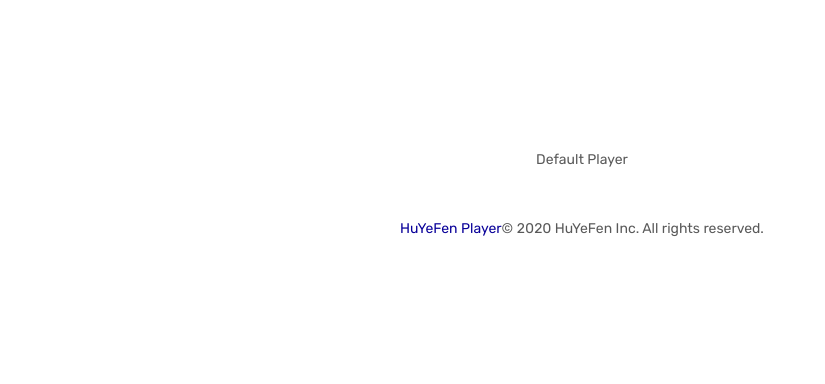
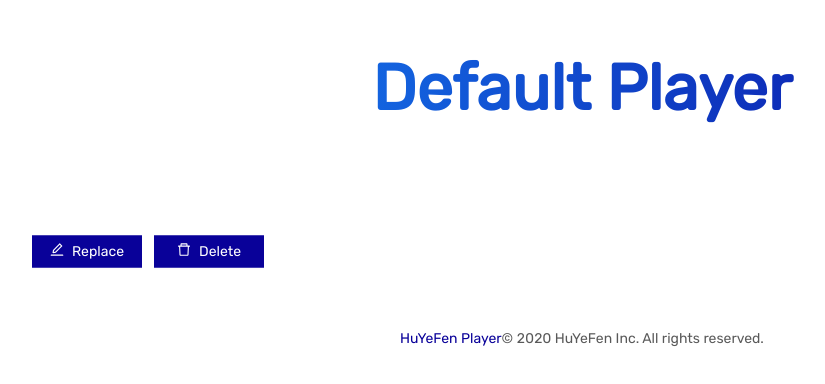
Before and after one commit to gotrongluan/huyefen-player, a React (Create React App) app: page /default in a window 1280 px wide. Shown: the part 206-590 px from the top of the page, without its empty margins (58-883 px from the left). Built offline with nearby package versions, Linux system fonts and the light colour scheme.

Commit message:
default page -> frame, upload

```diff
--- a/src/Player/default.js
+++ b/src/Player/default.js
@@ -1,12 +1,109 @@
-import React from 'react';
+import React, { useState } from 'react';
+import { Input, Upload, Button, message } from 'antd';
+import { PlayCircleFilled, UploadOutlined, LoadingOutlined, CloudUploadOutlined, DeleteOutlined, EditOutlined, DeleteFilled, CloseOutlined } from '@ant-design/icons';
 import styles from './default.module.scss';
 
 const DefaultPlayer = () => {
+    const [file, setFile] = useState(null);
+    const [fileName, setFileName] = useState('');
+    const [editing, setEditing] = useState(false);
+    const [videoUrl, setVideoUrl] = useState('s');
+    const [processing, setProcessing] = useState(false);
+    const handleCloseChange = () => {
+
+    };
+    const handleChange = () => {
+
+    };
+    const handleDelete = () => {
+
+    };
+    const handleBeforeUpload = () => {
+
+    };
+    const handleRemoveFile = () => {
+
+    };
+    const handleUpload = () => {
+
+    };
+    const uploadProps = {
+        accept: 'video/mp4',
+        name: 'videoFile',
+        beforeUpload: handleBeforeUpload,
+        openFileDialogOnClick: !file,
+        showUploadList: false
+    };
     return (
         <div className={styles.defaultPlayer}>
             <div className={styles.title}>Default Player</div>
             <div className={styles.main}>
+                {videoUrl && (
+                    <div className={styles.videoAndBtns}>
+                        <div className={styles.video}>
 
+                        </div>
+                        <div className={styles.btns}>
+                            {editing ? (
+                                <Button onClick={handleCloseChange}>
+                                    <CloseOutlined /> Close
+                                </Button>
+                            ) : (
+                                <>
+                                    <Button onClick={handleChange}>
+                                        <EditOutlined /> Replace
+                                    </Button>
+                                    <Button onClick={handleDelete} style={{ marginLeft: '12px' }}>
+                                        <DeleteOutlined /> Delete
+                                    </Button>
+                                </>
+                            )}
+                        </div>
+                    </div>
+                )}
+                {(!videoUrl || editing) && (
+                    <div className={styles.uploader}>
+                        <div className={styles.warning}>
+                            HuYeFen player only suport .mp4 video file. The video must less than 100MB.
+                        </div>
+                        <div className={styles.upload}>
+                            <Input
+                                disabled={processing}
+                                value={fileName}
+                                placeholder="No file selected."
+                                addonBefore={(
+                                    <span className={styles.addOnBefore}>
+                                        <PlayCircleFilled style={{ color: '#090199', position: 'relative', top: '1px' }} />
+                                        <span className={styles.text}>Video file:</span>
+                                    </span>
+                                )}
+                                size="large"
+                                addonAfter={(
+                                    <span className={styles.addOnAfter}>
+                                        {!file ? (
+                                            <Upload {...uploadProps}>
+                                                <span className={styles.btn}>
+                                                    <UploadOutlined />
+                                                </span>
+                                            </Upload>
+                                        ) : processing ? (
+                                            <LoadingOutlined spin />
+                                        ) : (
+                                            <span>
+                                                <span className={styles.btn} onClick={handleUpload}>
+                                                    <CloudUploadOutlined />
+                                                </span>
+                                                <span className={styles.btn} onClick={handleRemoveFile}>
+                                                    <DeleteOutlined />
+                                                </span>
+                                            </span>
+                                        )}
+                                    </span>
+                                )}
+                            />
+                        </div>
+                    </div>
+                )}
             </div>
         </div>
     )
--- /dev/null
+++ b/src/Player/default.module.css
@@ -0,0 +1,61 @@
+.defaultPlayer .title {
+  font-size: 64px;
+  color: #090199;
+  margin-bottom: 100px;
+  font-weight: bold;
+  background: -webkit-linear-gradient(to right, #1890ff, #090199);
+  background: linear-gradient(to right, #1890ff, #090199);
+  background-clip: text;
+  -webkit-background-clip: text;
+  -webkit-text-fill-color: transparent;
+}
+.defaultPlayer .main {
+  text-align: left;
+}
+.defaultPlayer .main .videoAndBtns {
+  margin-bottom: 60px;
+}
+.defaultPlayer .main .videoAndBtns .btns button {
+  border-radius: 0;
+  background: #090199;
+  width: 110px;
+  border-color: #090199;
+  color: white;
+}
+.defaultPlayer .main .videoAndBtns .btns button:hover {
+  color: yellow;
+}
+.defaultPlayer .main .uploader {
+  background: rgba(128, 128, 128, 0.1);
+  border-radius: 4px;
+  border: 0.5px dashed rgba(9, 1, 153, 0.2);
+  padding: 60px;
+  padding-left: 32px;
+  text-align: left;
+}
+.defaultPlayer .main .uploader .warning {
+  font-size: 1.1em;
+  width: 80%;
+  color: #07017f;
+}
+.defaultPlayer .main .uploader .upload {
+  margin-top: 32px;
+}
+.defaultPlayer .main .uploader .upload .addOnBefore {
+  width: 100px;
+  display: inline-block;
+}
+.defaultPlayer .main .uploader .upload .addOnBefore .text {
+  margin-left: 6px;
+  font-weight: bold;
+}
+.defaultPlayer .main .uploader .upload .addOnAfter {
+  width: 38px;
+  display: inline-block;
+}
+.defaultPlayer .main .uploader .upload .addOnAfter .btn {
+  cursor: pointer;
+}
+.defaultPlayer .main .uploader .upload .addOnAfter .btn:hover {
+  color: #090199;
+}
--- a/src/Player/default.module.scss
+++ b/src/Player/default.module.scss
@@ -0,0 +1,68 @@
+.defaultPlayer {
+    .title {
+        font-size: 64px;
+        color: #090199;
+        margin-bottom: 100px;
+        font-weight: bold;
+        background: -webkit-linear-gradient(to right, #1890ff, #090199);  /* Chrome 10-25, Safari 5.1-6 */
+        background: linear-gradient(to right, #1890ff, #090199);
+        background-clip: text;
+        -webkit-background-clip: text;
+        -webkit-text-fill-color: transparent;
+    }
+    .main {
+        text-align: left;
+        .videoAndBtns {
+            margin-bottom: 60px;
+            .video {
+
+            }
+            .btns {
+                button {
+                    border-radius: 0;
+                    background: #090199;
+                    width: 110px;
+                    border-color: #090199;
+                    color: white;
+                    &:hover {
+                        color: yellow;
+                    }
+                }
+            }
+        }
+        .uploader {
+            background: rgba(128, 128, 128, 0.1);
+            border-radius: 4px;
+            border: 0.5px dashed rgba(9, 1, 153, 0.2);
+            padding: 60px;
+            padding-left: 32px;
+            text-align: left;
+            .warning {
+                font-size: 1.1em;
+                width: 80%;
+                color: #07017f;
+            }
+            .upload {
+                margin-top: 32px;
+                .addOnBefore {
+                    width: 100px;
+                    display: inline-block;
+                    .text {
+                        margin-left: 6px;
+                        font-weight: bold;
+                    }
+                }
+                .addOnAfter {
+                    width: 38px;
+                    display: inline-block;
+                    .btn {
+                        cursor: pointer;
+                        &:hover {
+                            color: #090199;
+                        }
+                    }
+                }
+            }
+        }
+    }
+}
--- a/src/app.module.css
+++ /dev/null
@@ -1,15 +0,0 @@
-.app {
-  height: 100vh;
-  position: relative;
-}
-.app .inlineDiv {
-  position: absolute;
-  top: 50%;
-  left: 50%;
-  transform: translate(-50%, -50%);
-  text-align: center;
-  width: 1100px;
-}
-.app .inlineDiv .content {
-  margin-bottom: 48px;
-}
```
Also changed, not shown: package.json (+8 -5 lines), src/Footer.module.css (deleted, +0 -7 lines), 1 other file (tests, documents, lock files or other folders).
